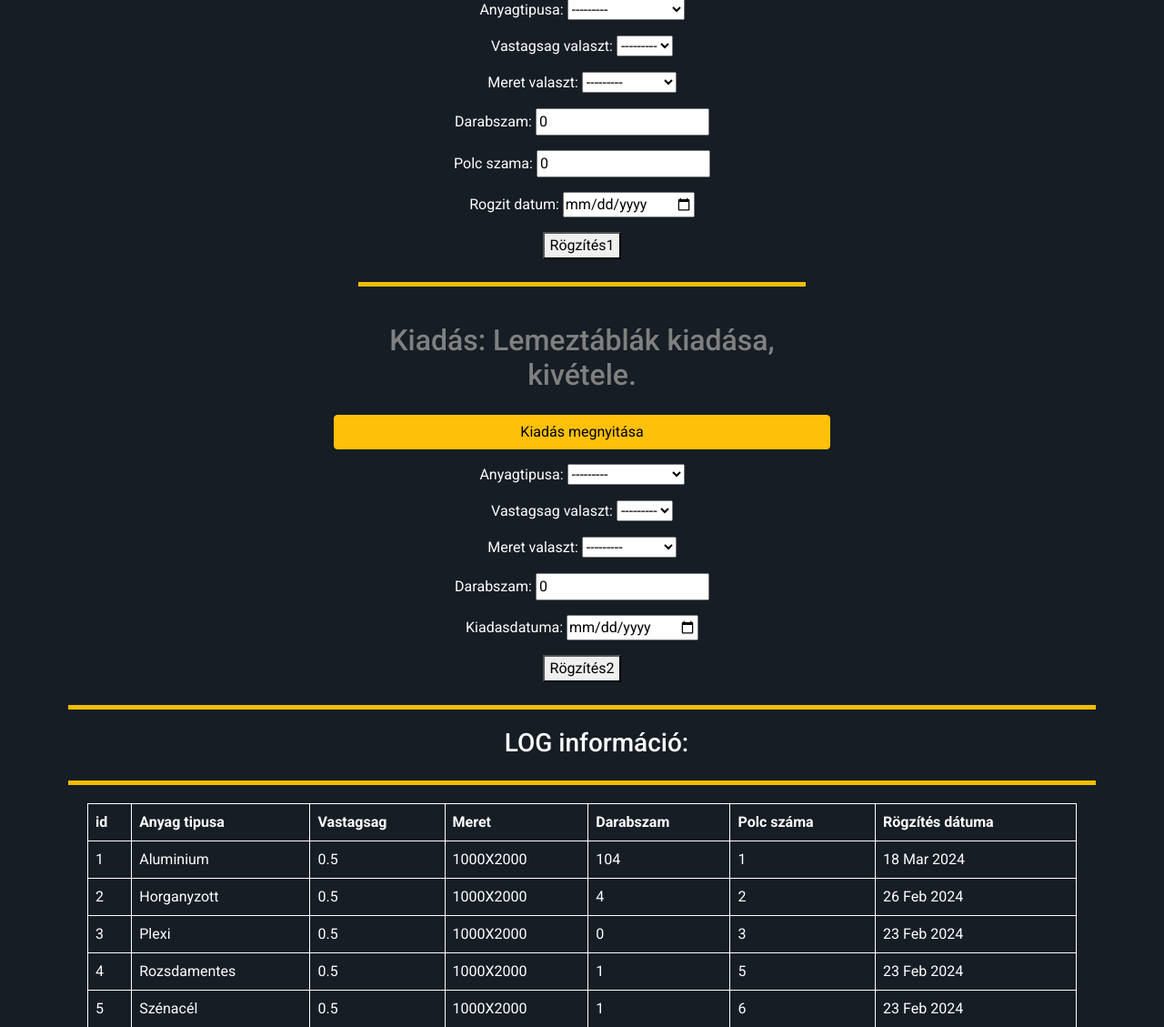
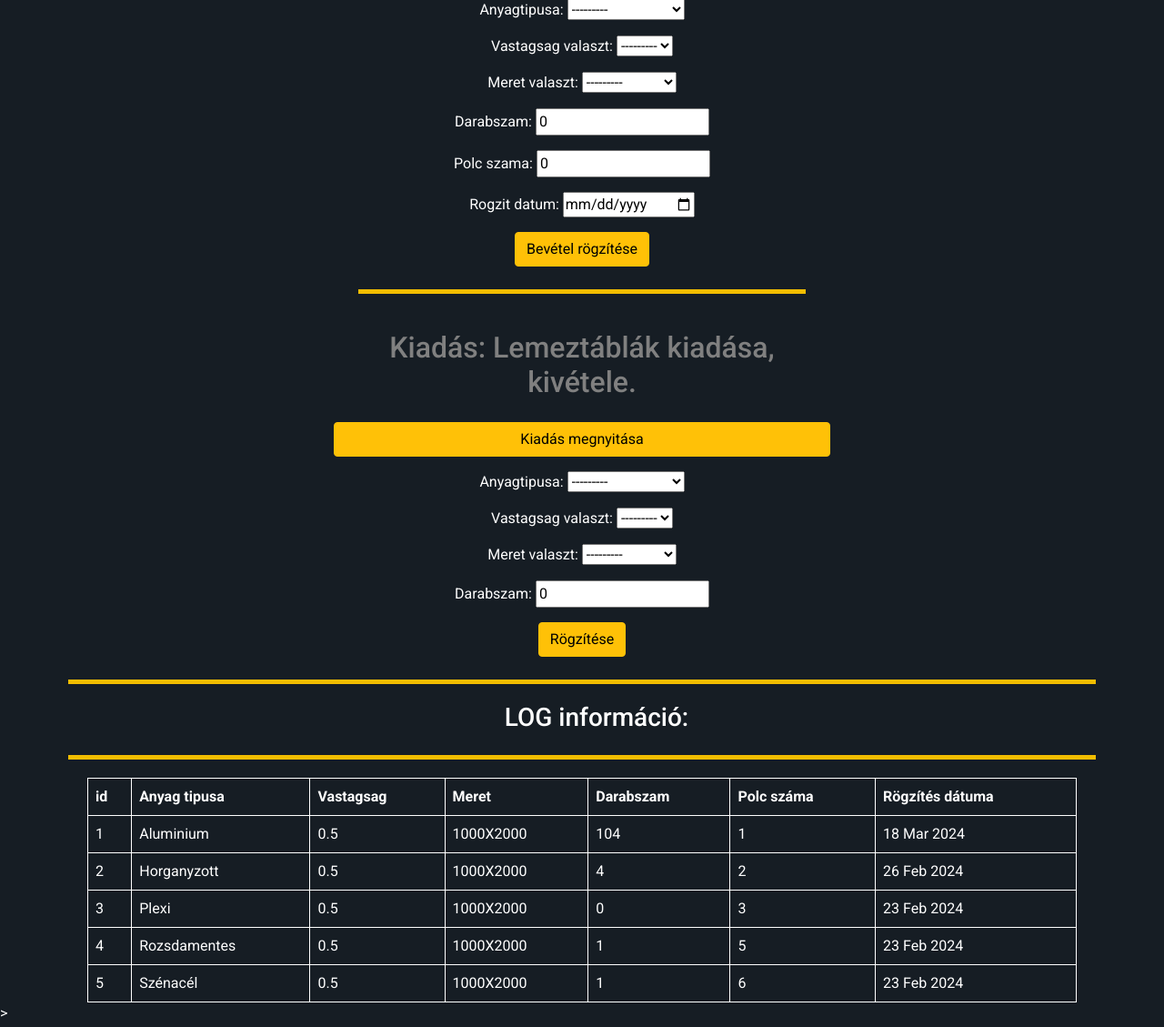
Before and after one commit to znyisztor77/NZ_NYZ_KM_vizsgaremek, a Django app: page /raktar/ in a window 1280 px wide. Shown: the part 610-1739 px from the top of the page at 91% size. Run offline with Django 5.2, Linux system fonts and the light colour scheme; a user stored in the database is signed in; data comes from the database, SQL or seed files in the repository; both versions use the stored data as it was before the commit.

Commit message:
Kiadas datum törölve

```diff
--- a/nznyzkm_vizsga/raktar_app/forms.py
+++ b/nznyzkm_vizsga/raktar_app/forms.py
@@ -30,9 +30,8 @@ class KiadasForm(forms.ModelForm):
         fields = ('anyagtipusa',
                   'vastagsag_valaszt',
                   'meret_valaszt',
-                  'darabszam',
-                  'kiadasdatuma' )
-        widgets={'kiadasdatuma': forms.DateInput(attrs={"type": "date"}, format = "%Y-%m-%d" )}
+                  'darabszam',)
+
 
 class MegrendelesForm(forms.ModelForm):
 
--- a/nznyzkm_vizsga/raktar_app/models.py
+++ b/nznyzkm_vizsga/raktar_app/models.py
@@ -6,20 +6,6 @@ from django.contrib.auth.models import AbstractUser
 class CustomUser(AbstractUser):
      raktaros = models.BooleanField(default=False)
      lezervago = models.BooleanField(default=False)
-
-
-'''class Dolgozok(models.Model):
-    nev = models.OneToOneField(User, on_delete= models.CASCADE)
-    #nev =models.CharField(max_length = 255)
-    beosztas_kivalaszt = [("Raktáros","raktar"),
-                          ("Lézervágó","lezervago")]
-
-    beosztas = models.CharField(max_length = 30,  choices = beosztas_kivalaszt)
-    raktaros = models.BooleanField(default=False)
-    lezervago = models.BooleanField(default=False)
-
-    def __str__(self):
-        return f'{self.nev.username} {self.beosztas}'''
 
 
 class Alapanyag(models.Model):
@@ -46,7 +32,7 @@ class Alapanyag(models.Model):
      darabszam = models.PositiveIntegerField(default=0)
      polc_szama = models.PositiveIntegerField(default=0)
      rogzit_datum = models.DateField()
-     kiadasdatuma = models.DateTimeField()
+
 
 
      def __str__(self):
--- a/nznyzkm_vizsga/raktar_app/views.py
+++ b/nznyzkm_vizsga/raktar_app/views.py
@@ -93,7 +93,7 @@ def bejelentkezes(request):
 
 
 
-def bevitel_kiadas( request):
+def bevitel_kiadas(request):
     try:
         bevform = BevitelForm()
         kiform = KiadasForm()
@@ -113,9 +113,6 @@ def bevitel_kiadas( request):
                                                     vastagsag_valaszt = bevform.cleaned_data['vastagsag_valaszt'],
                                                     meret_valaszt = bevform.cleaned_data['meret_valaszt'],).update(darabszam=F('darabszam') + bevform.cleaned_data['darabszam'],
                                                                                                             rogzit_datum=bevform.cleaned_data['rogzit_datum'])
-                            db_logger.info(f"Anyag módosítva. ")
-
-
                             messages.error(request, f'"{bevform.cleaned_data["anyagtipusa"]}, {bevform.cleaned_data["vastagsag_valaszt"]}, {bevform.cleaned_data["meret_valaszt"]}" ilyen anyag ezekkel a paraméterekkel, már van rögzítve a raktárban!')
                             bevform = BevitelForm()
                             kiform = KiadasForm()
@@ -127,12 +124,13 @@ def bevitel_kiadas( request):
                             darabszam = bevform.cleaned_data['darabszam'],
                             polc_szama = bevform.cleaned_data['polc_szama'],
                             rogzit_datum = bevform.cleaned_data['rogzit_datum'],)
-                        db_logger.info(f"új alapanyag létrehozása. {ujanyag}, létrehozta: {request.username.title()}")
+
                         ujanyag.save()
                         bevform = BevitelForm()
                         kiform = KiadasForm()
                         return redirect('raktar')
             elif 'kiad' in request.POST:
+                kiform = KiadasForm(request.POST or None)
                 if kiform.is_valid():
                     if Alapanyag.objects.filter(anyagtipusa = kiform.cleaned_data['anyagtipusa'],
                                                     vastagsag_valaszt = kiform.cleaned_data['vastagsag_valaszt'],
@@ -144,11 +142,10 @@ def bevitel_kiadas( request):
 
                         kiform = KiadasForm()
                         return redirect('raktar')
-        return render(request, 'raktar.html', { 'object_list':alapanyagok_lista,
-                                                'bevform': bevform,
-                                                'kiform': kiform })
+        return render(request, 'raktar.html', {'object_list':alapanyagok_lista,'bevform': bevform,'kiform': kiform })
     except Exception as e:
          db_logger.error(e)
+
 
 def megrendeles(request):
     try:
--- a/nznyzkm_vizsga/templates/raktar.html
+++ b/nznyzkm_vizsga/templates/raktar.html
@@ -118,9 +118,11 @@
 
                             <!-- bevitel tartalma 1 -->
                             <form method="POST">
-                                {% csrf_token%}
+                                {% csrf_token %}
                                 {{bevform.as_p}}
-                                <button name="bevitel" type="submit">Rögzítés1</button>
+                                <!--button type="submit" name="bevitel">Rögzítés1</button-->
+                                <button class="btn btn-block btn btn-warning" type="submit" name="bevitel">Bevétel rögzítése</button>
+
                             </form>
                             <div class="text-warning" role="status">
                                 <span class="sr-only"></span>
@@ -138,9 +140,10 @@
 
                             <!-- bevitel tartalma 2 -->
                             <form method="POST">
-                                {% csrf_token%}
+                                {% csrf_token %}
                                 {{kiform.as_p}}
-                                <button name="kiad" type="submit">Rögzítés2</button>
+                                <!--button name="kiad" type="submit">Rögzítés2</button-->
+                                <button class="btn btn-block btn btn-warning" type="submit" name="kiad">Rögzítése</button>
                             </form>
                         </div>
                     </div>
```
Also changed, not shown: nznyzkm_vizsga/db.sqlite3, nznyzkm_vizsga/raktar_app/migrations/0003_remove_alapanyag_kiadasdatuma.py (added).
